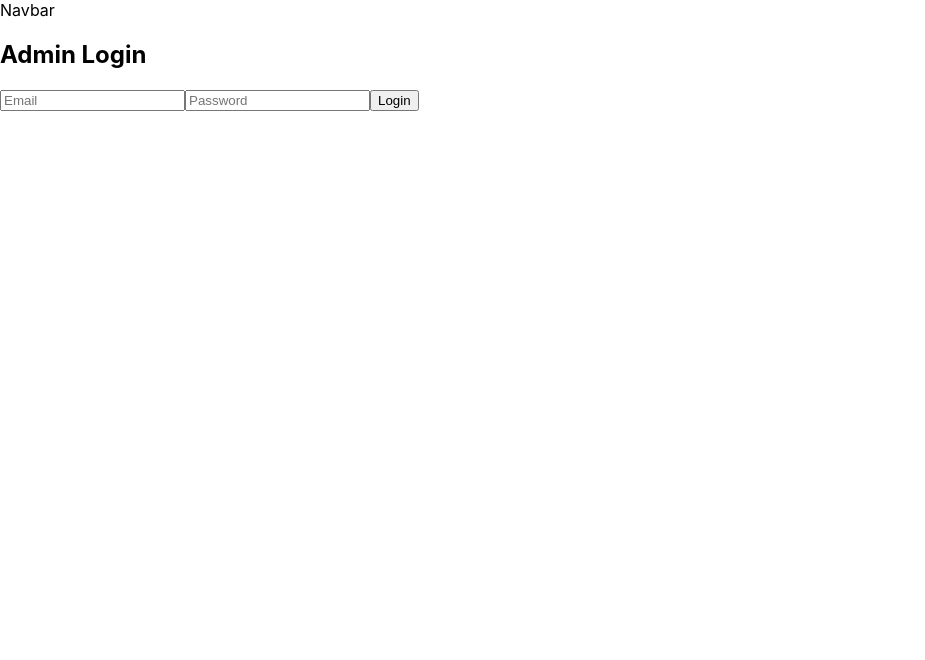
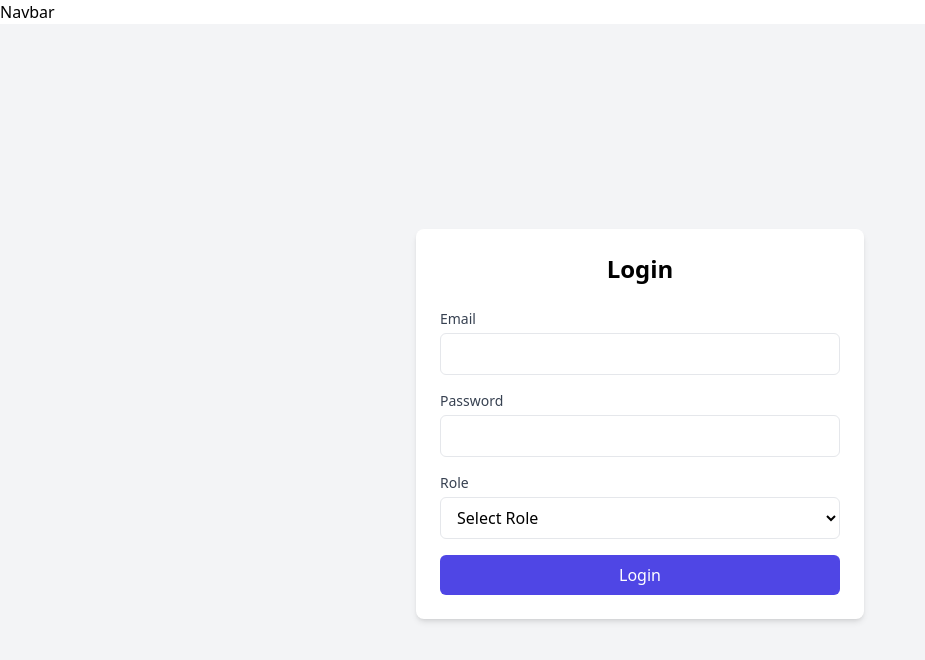
Before and after one commit to AnshulSojitra/Squad_Game_Frontend, a React (Create React App) app: page /adminlogin in a window 1280 px wide. Shown: the top 660 px of the page, without its empty margins (0-925 px from the left). Built offline with nearby package versions, Linux system fonts and the light colour scheme.

Commit message:
added the login page and tailwind css

```diff
--- a/package.json
+++ b/package.json
@@ -10,6 +10,7 @@
     "react": "^19.2.3",
     "react-dom": "^19.2.3",
     "react-router-dom": "^7.11.0",
+    "react-script": "^2.0.5",
     "react-scripts": "5.0.1",
     "web-vitals": "^2.1.4"
   },
@@ -36,5 +37,10 @@
       "last 1 firefox version",
       "last 1 safari version"
     ]
+  },
+  "devDependencies": {
+    "autoprefixer": "^10.4.23",
+    "postcss": "^8.5.6",
+    "tailwindcss": "^3.4.19"
   }
 }
--- /dev/null
+++ b/postcss.config.js
@@ -0,0 +1,6 @@
+module.exports = {
+  plugins: {
+    tailwindcss: {},
+    autoprefixer: {},
+  },
+}
--- /dev/null
+++ b/src/components/common/Input.js
@@ -0,0 +1,42 @@
+export default function Input({
+  label,
+  type = "text",
+  name,
+  value,
+  onChange,
+  options = [],
+}) {
+  return (
+    <div className="mb-4">
+      <label className="block mb-1 text-sm font-medium text-gray-700">
+        {label}
+      </label>
+
+      {type === "select" ? (
+        <select
+          name={name}
+          value={value}
+          onChange={onChange}
+          className="w-full px-3 py-2 border rounded-md bg-white focus:outline-none focus:ring-2 focus:ring-indigo-500"
+          required
+        >
+          <option value="">Select {label}</option>
+          {options.map((opt) => (
+            <option key={opt.value} value={opt.value}>
+              {opt.label}
+            </option>
+          ))}
+        </select>
+      ) : (
+        <input
+          type={type}
+          name={name}
+          value={value}
+          onChange={onChange}
+          className="w-full px-3 py-2 border rounded-md focus:outline-none focus:ring-2 focus:ring-indigo-500"
+          required
+        />
+      )}
+    </div>
+  );
+}
--- a/src/index.css
+++ b/src/index.css
@@ -1,4 +1,4 @@
-body {
+/* body {
   margin: 0;
   font-family: -apple-system, BlinkMacSystemFont, 'Segoe UI', 'Roboto', 'Oxygen',
     'Ubuntu', 'Cantarell', 'Fira Sans', 'Droid Sans', 'Helvetica Neue',
@@ -10,4 +10,10 @@ body {
 code {
   font-family: source-code-pro, Menlo, Monaco, Consolas, 'Courier New',
     monospace;
-}
+} */
+/* stylelint-disable-next-line at-rule-no-unknown */
+@tailwind base;
+/* stylelint-disable-next-line at-rule-no-unknown */
+@tailwind components;
+/* stylelint-disable-next-line at-rule-no-unknown */
+@tailwind utilities;
--- a/src/pages/AdminLogin.js
+++ b/src/pages/AdminLogin.js
@@ -1,20 +1,78 @@
-const AdminLogin = () => {
+import { useState } from "react";
+import Input from "../components/common/Input";
+
+export default function AdminLogin() {
+  const [form, setForm] = useState({
+    email: "",
+    password: "",
+    role: "",
+  });
+
+  const handleChange = (e) => {
+    setForm({
+      ...form,
+      [e.target.name]: e.target.value,
+    });
+  };
+
+  const handleLogin = (e) => {
+    e.preventDefault();
+
+    console.log("Login Data:", form);
+
+    /*
+      if (form.role === "admin") {
+        admin login API
+      } else {
+        user login API
+      }
+    */
+  };
+
   return (
     <div className="min-h-screen flex items-center justify-center bg-gray-100">
-      <form className="bg-white p-6 rounded shadow w-80">
-        <h2 className="text-xl font-bold mb-4">Admin Login</h2>
-        <input className="w-full mb-3 p-2 border" placeholder="Email" />
-        <input
-          className="w-full mb-3 p-2 border"
-          placeholder="Password"
-          type="password"
-        />
-        <button className="w-full bg-blue-600 text-white py-2 rounded">
+      <div className="w-full max-w-md bg-white p-6 rounded-lg shadow-md">
+        <h2 className="text-2xl font-semibold text-center mb-6">
           Login
-        </button>
-      </form>
+        </h2>
+
+        <form onSubmit={handleLogin}>
+          <Input
+            label="Email"
+            type="email"
+            name="email"
+            value={form.email}
+            onChange={handleChange}
+          />
+
+          <Input
+            label="Password"
+            type="password"
+            name="password"
+            value={form.password}
+            onChange={handleChange}
+          />
+
+          <Input
+            label="Role"
+            type="select"
+            name="role"
+            value={form.role}
+            onChange={handleChange}
+            options={[
+              { label: "Admin", value: "admin" },
+              { label: "User", value: "user" },
+            ]}
+          />
+
+          <button
+            type="submit"
+            className="w-full bg-indigo-600 text-white py-2 rounded-md hover:bg-indigo-700 transition"
+          >
+            Login
+          </button>
+        </form>
+      </div>
     </div>
   );
-};
-
-export default AdminLogin;
+}
--- /dev/null
+++ b/tailwind.config.js
@@ -0,0 +1,18 @@
+// /** @type {import('tailwindcss').Config} */
+// module.exports = {
+//   content: [],
+//   theme: {
+//     extend: {},
+//   },
+//   plugins: [],
+// }
+
+module.exports = {
+  content: [
+    "./src/**/*.{js,jsx,ts,tsx}",
+  ],
+  theme: {
+    extend: {},
+  },
+  plugins: [],
+};
```
Also changed, not shown: 1 other file (tests, documents, lock files or other folders).
